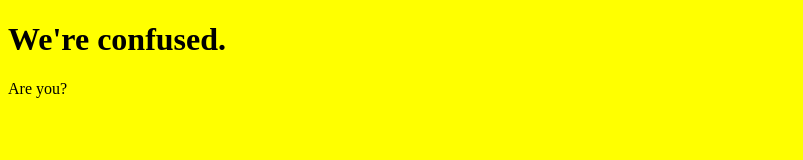
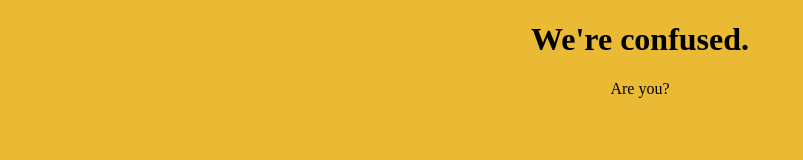
Before and after one commit to BobJohnson105/confusedfm, a plain HTML site: page index.html in a window 1280 px wide. Shown: the whole page, without its empty margins (0-803 px from the left). Drawn offline with Linux system fonts and the light colour scheme.

Commit message:
Refactor index.html to include styles and update layout
Added a head section with centered text styles and changed the background color.

```diff
--- a/index.html
+++ b/index.html
@@ -1,6 +1,15 @@
 <!DOCTYPE html>
 <html>
-<body style="background-color:yellow;">
+<head>
+
+<style>
+h1 {text-align: center;}
+p {text-align: center;}
+div {text-align: center;}
+</style>
+
+</head>
+<body style="background-color:#ebba34;">
 
 <h1>We're confused.</h1>
 <p>Are you?</p>
```
